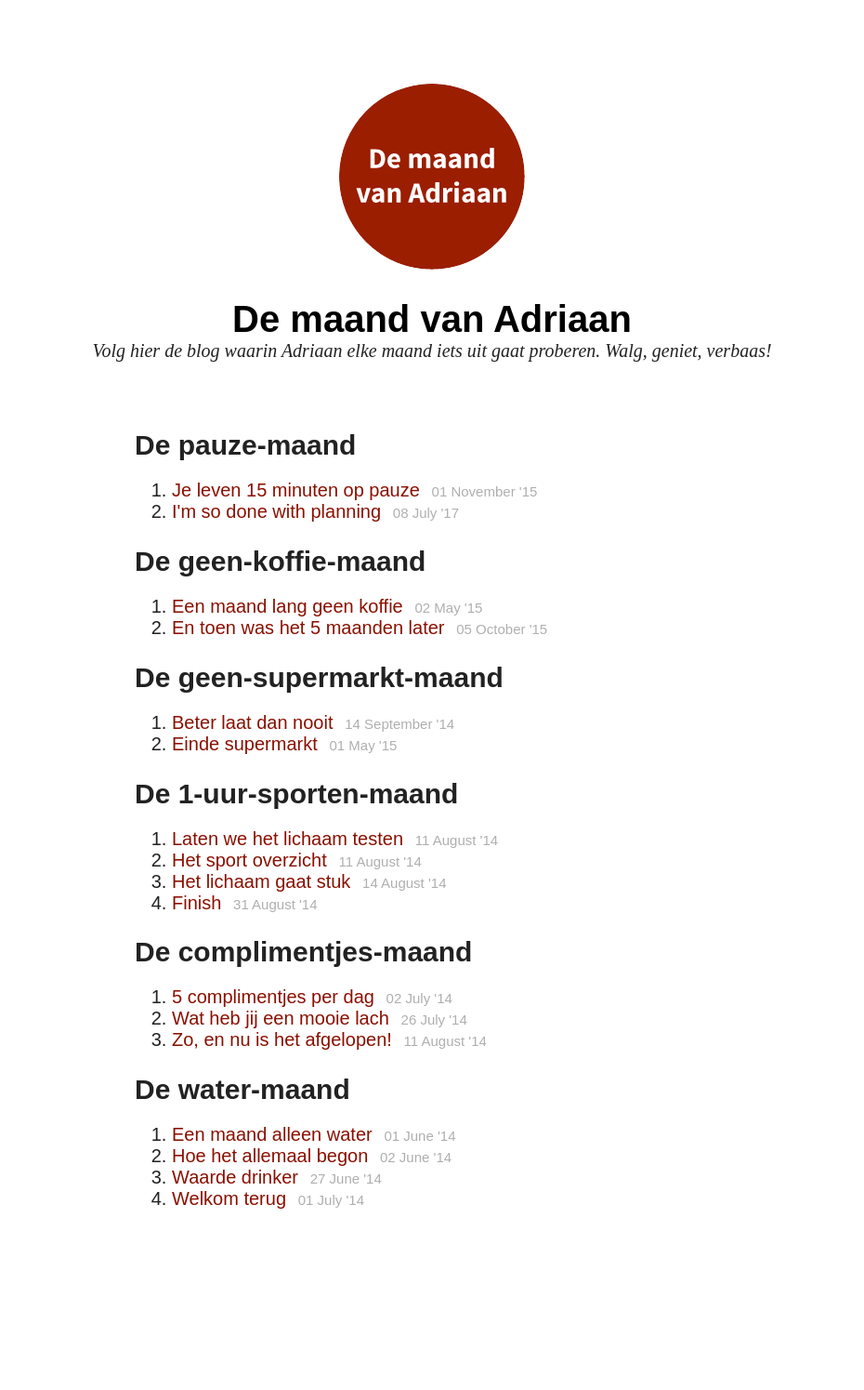
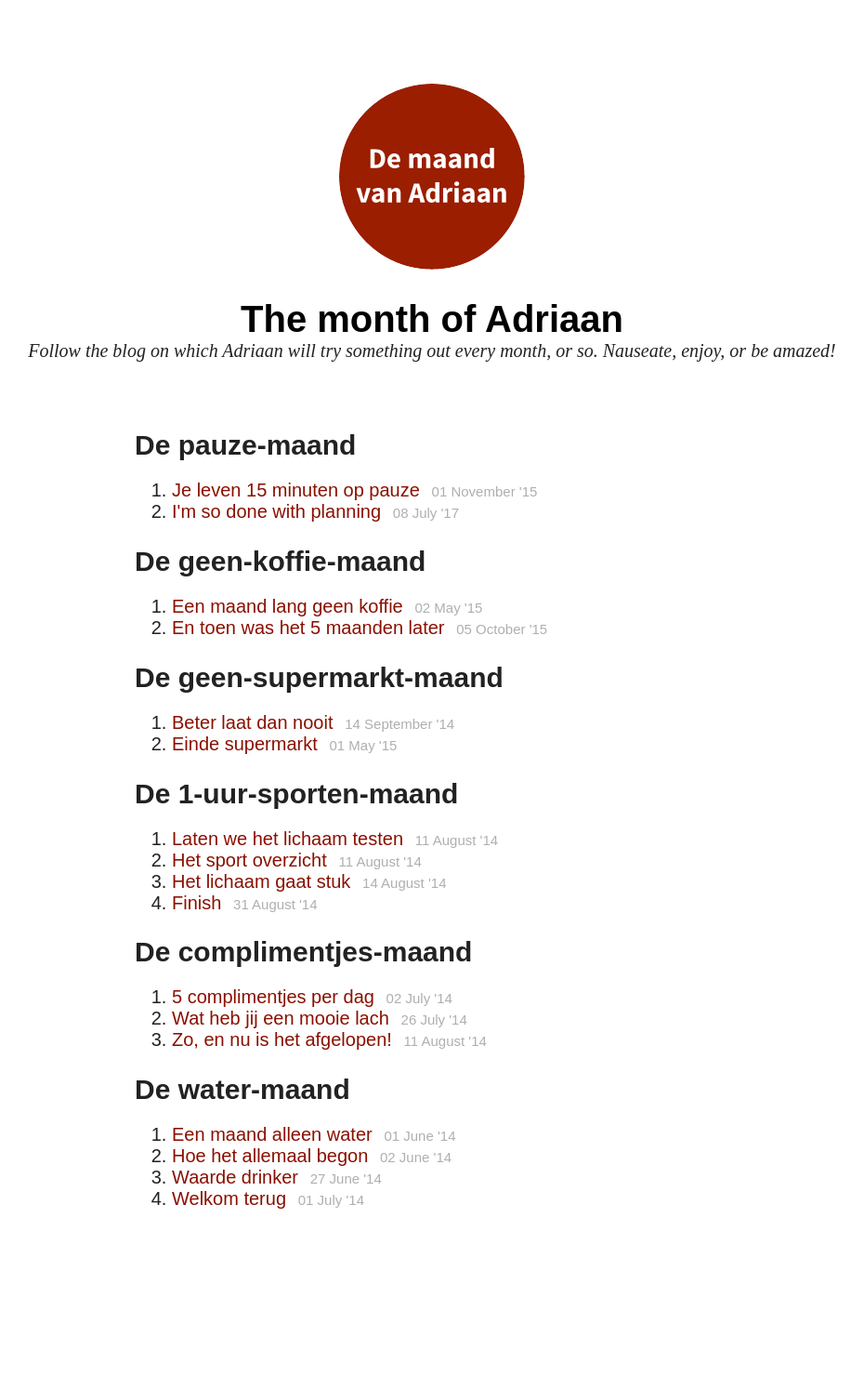
Before and after one commit to adriaandotcom/demaandvanadriaan, a Jekyll site: the page built from index.html, in a window 1280 px wide. Shown: the whole page at 93% size, without its empty margins (175-1105 px from the left). Built offline with Jekyll 4.4.1, drawn with Linux system fonts in a browser that asks for light colours; nearby versions of some CDN libraries.

Commit message:
Translate to English

```diff
--- a/_config.yml
+++ b/_config.yml
@@ -1,8 +1,7 @@
 # Site settings
-title:            De maand van Adriaan
-description:      "Volg hier de blog waarin Adriaan elke maand iets uit gaat proberen. Walg, geniet, verbaas!"
+title:            "The month of Adriaan"
+description:      "Follow the blog on which Adriaan will try something out every month, or so. Nauseate, enjoy, or be amazed!"
 baseurl:          ""
-
 
 logo:             site-logo.png
 disqus_shortname: demaandvanadriaan
@@ -19,7 +18,7 @@ owner:
   # Social networking links used in footer. Update and remove as you like.
   twitter:        maandvanadriaan
   facebook:       demaandvanadriaan
-  github:         harianus/demaandvanadriaan
+  github:         adriaanvanrossum/demaandvanadriaan
   stackexchange:
   linkedin:
   instagram:
```
